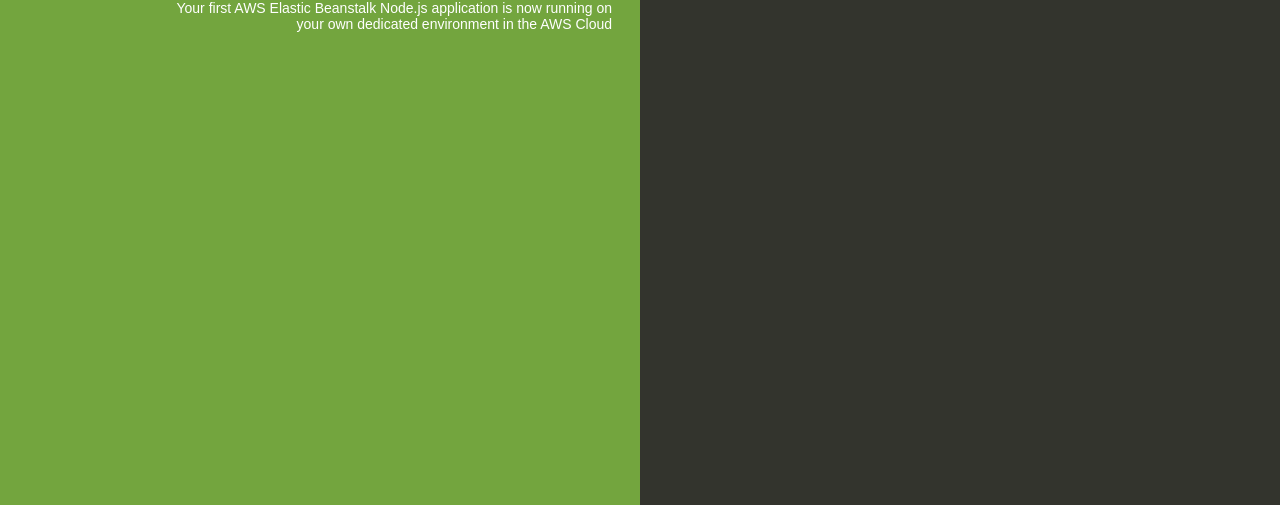
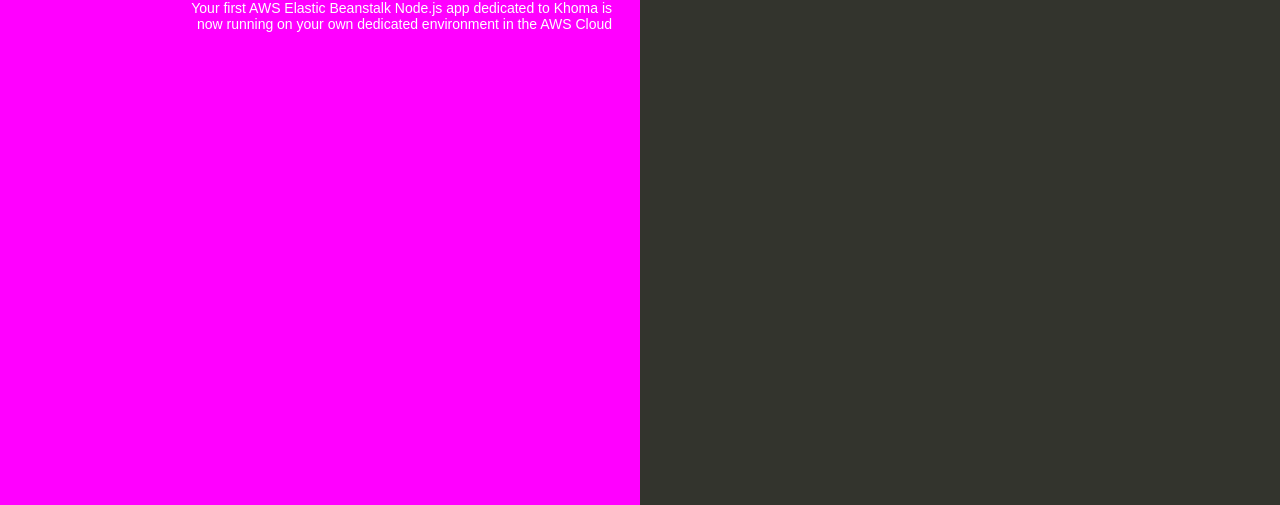
Before and after one commit to swamisnath/skaushik, a website: page index.html in a window 1280 px wide. Shown: the part 295-800 px from the top of the page. Drawn offline with Linux system fonts and the light colour scheme.

Commit message:
Update index.html
updated with magenta on 10/21

```diff
--- a/index.html
+++ b/index.html
@@ -35,7 +35,7 @@
 
         text-align: right;
         padding-top: 11em;
-        background-color: #73A53E;
+        background-color: Magenta;
 
       }
       .textColumn p {
@@ -75,7 +75,7 @@
   <body>
     <div class="textColumn">
       <h1>Congratulations</h1>
-      <p>Your first AWS Elastic Beanstalk Node.js application is now running on your own dedicated environment in the AWS Cloud</p>
+      <p>Your first AWS Elastic Beanstalk Node.js app dedicated to Khoma is now running on your own dedicated environment in the AWS Cloud</p>
     </div>
     <div class="linksColumn">
       <h2>What's Next?</h2>
```
